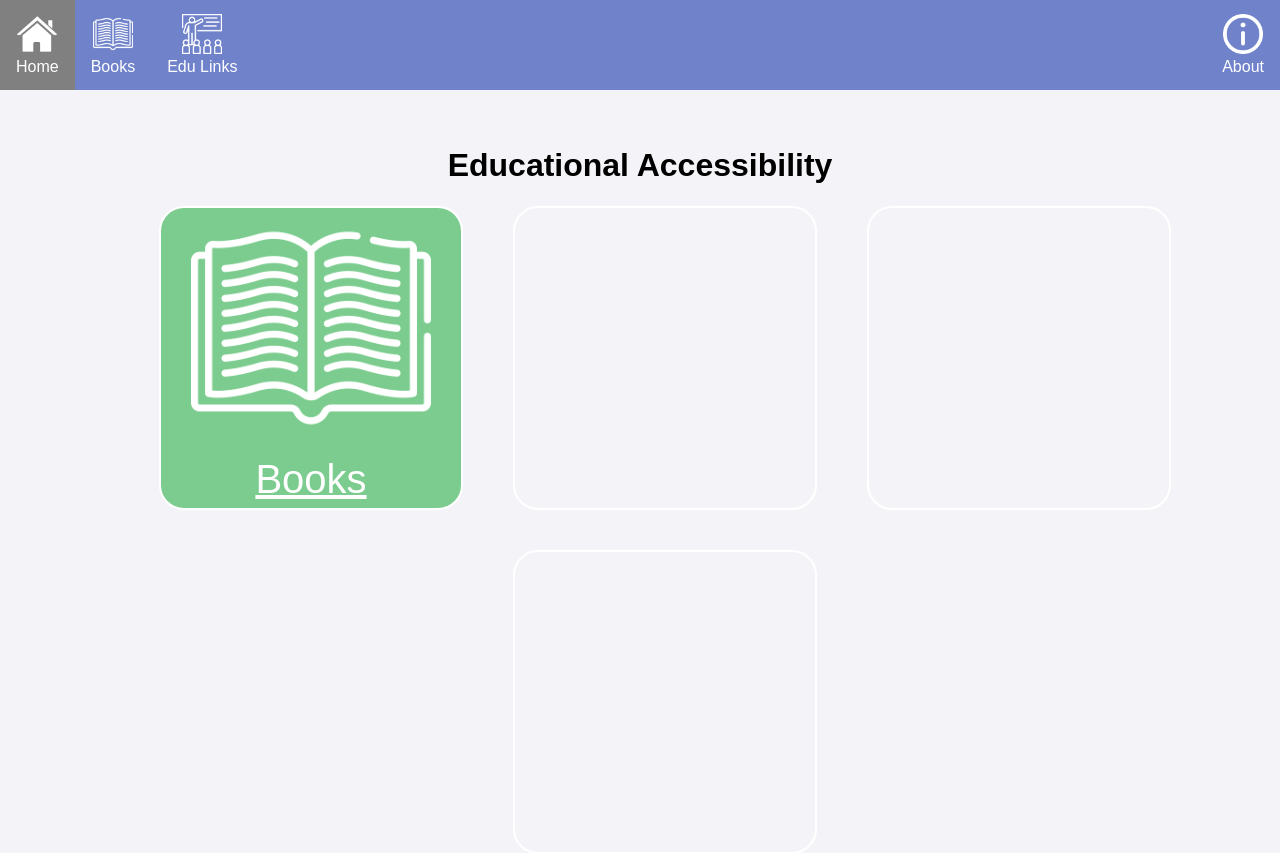
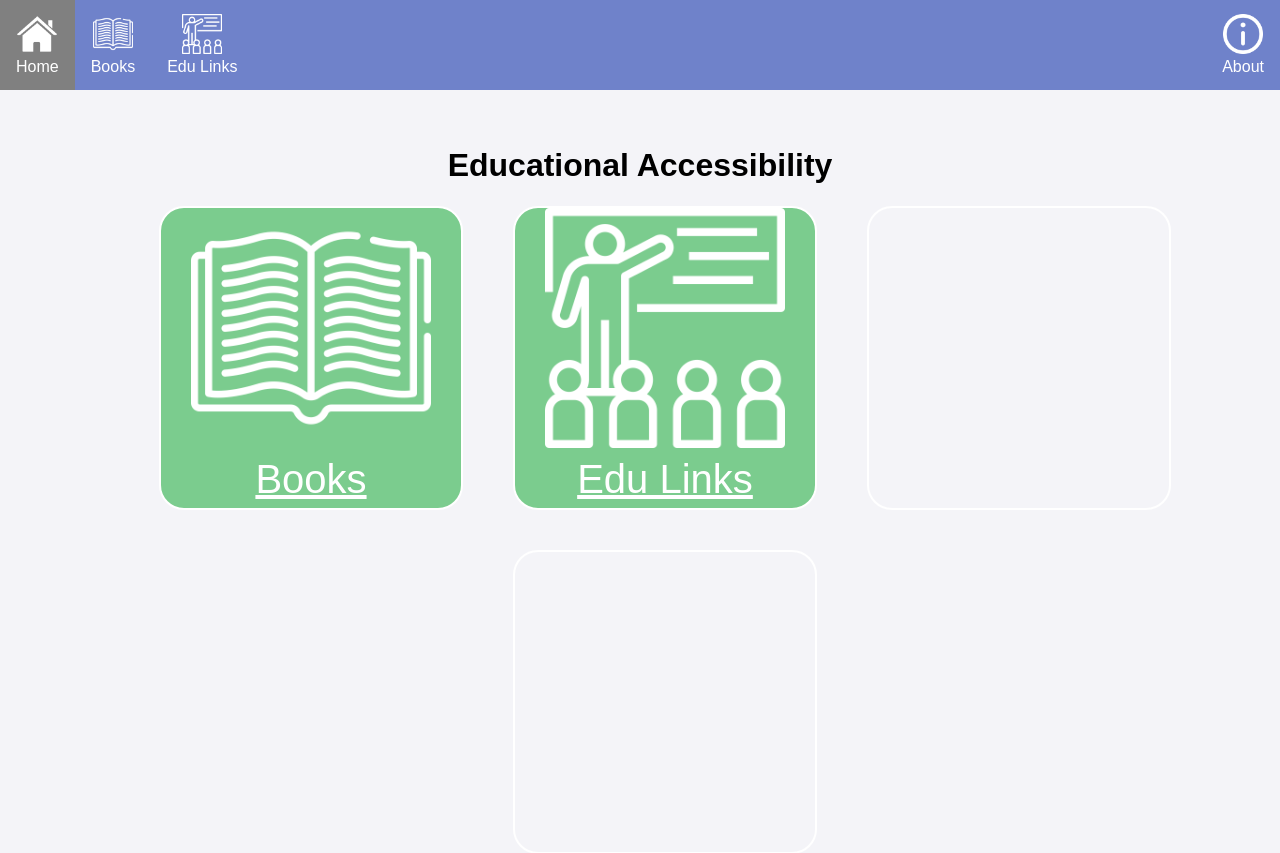
Before and after one commit to jamiemott/osu-hackathon, a Flask app: page / in a window 1280 px wide. Shown: the top 853 px of the page. Run offline with Flask 2, Linux system fonts and the light colour scheme.

Commit message:
Adding edu link icon

```diff
--- a/app/templates/home.html
+++ b/app/templates/home.html
@@ -6,7 +6,7 @@
 
   <div class="iconContainer">
     <a class="booksBox iconLinkBox " href="{{ url_for('books') }}"> <img width= "240px"  src="../static/images/book.png" ><br> Books </a>
-    <a class="iconLinkBox"> </a>
+    <a class="booksBox iconLinkBox " href="{{ url_for('links') }}"> <img width= "240px"  src="../static/images/school.png" ><br> Edu Links </a>
     <a class="iconLinkBox"> </a>
     <a class="iconLinkBox"> </a>
   </div>
```
